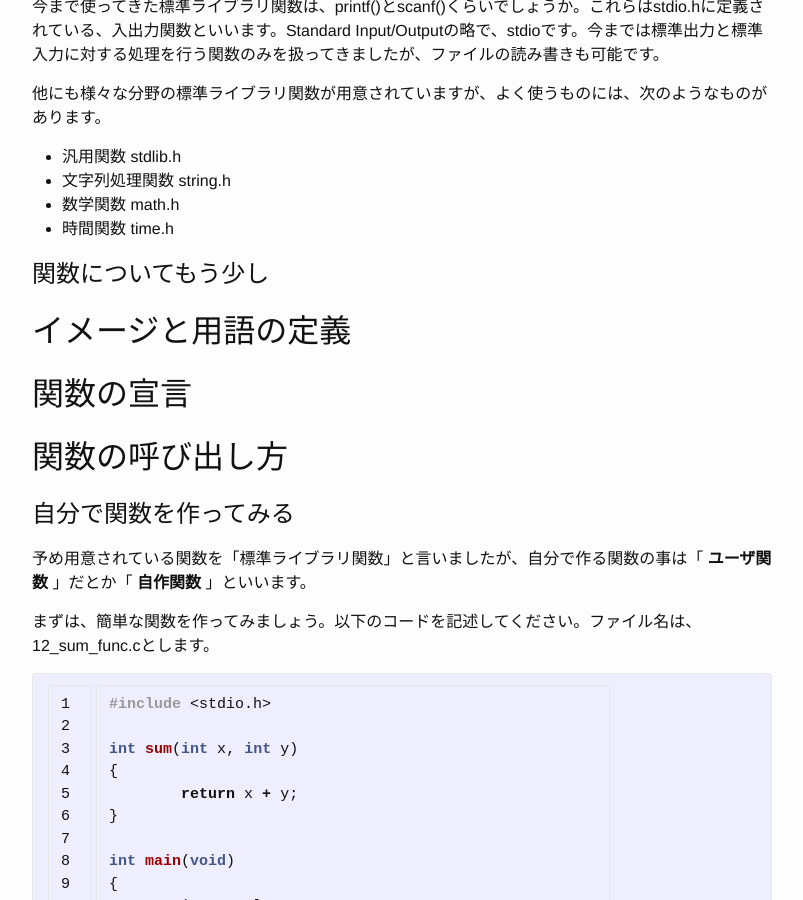
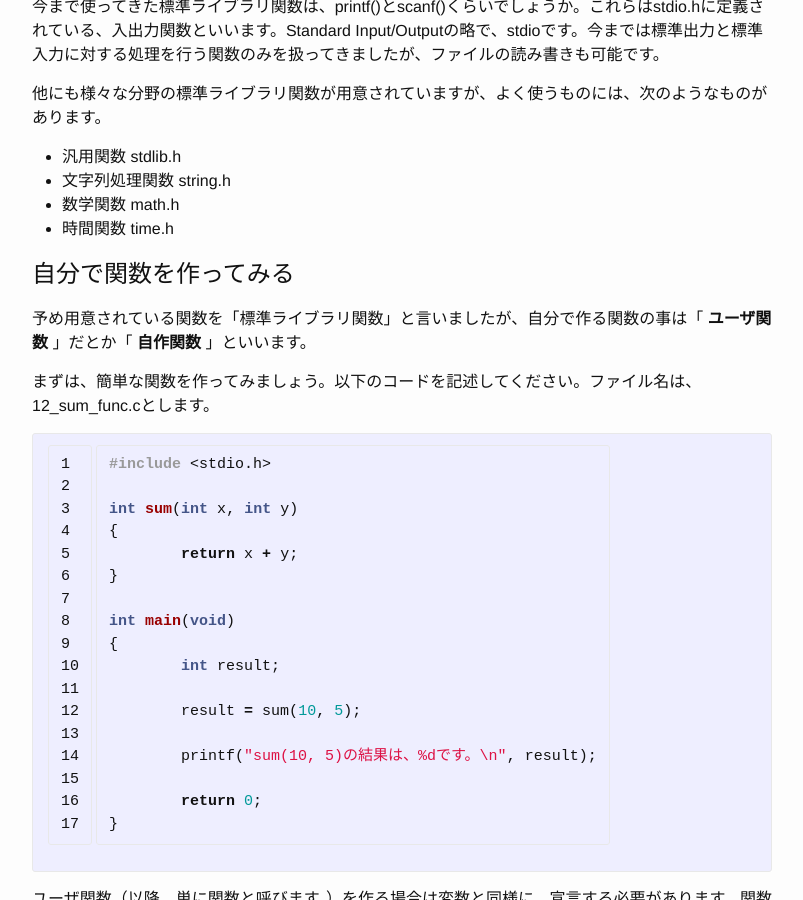
Before and after one commit to mktakuya/tnct-softech2016.github.io, a Jekyll site: the page built from _posts/2016-11-14-12-function.markdown, in a window 1280 px wide and 900 px high, scrolled down 978 px. Shown: the whole window, without its empty margins (238-1041 px from the left). Built offline with Jekyll 4.4.1, drawn with Linux system fonts in a browser that asks for light colours.

Commit message:
Fix typo

````diff
--- a/_posts/2016-11-14-12-function.markdown
+++ b/_posts/2016-11-14-12-function.markdown
@@ -41,17 +41,6 @@ printf("こんにちは。\n");
 - 文字列処理関数 string.h
 - 数学関数 math.h
 - 時間関数 time.h
-
-# 関数についてもう少し
-
-## イメージと用語の定義
-
-
-## 関数の宣言
-
-
-## 関数の呼び出し方
-
 
 # 自分で関数を作ってみる
 
@@ -259,9 +248,6 @@ int main(void)
 ```
 
 
-
-
-
 ## yourName()関数を作る
 
 文字列を受け取って、「君の名は、○○」と表示する関数yourName()を作りましょう。ファイル名は12_ren2.cとし、main()関数は以下の通りとします。
````
Also changed, not shown: other parts of _posts/2016-11-14-12-function.markdown (+1 -1 lines).
